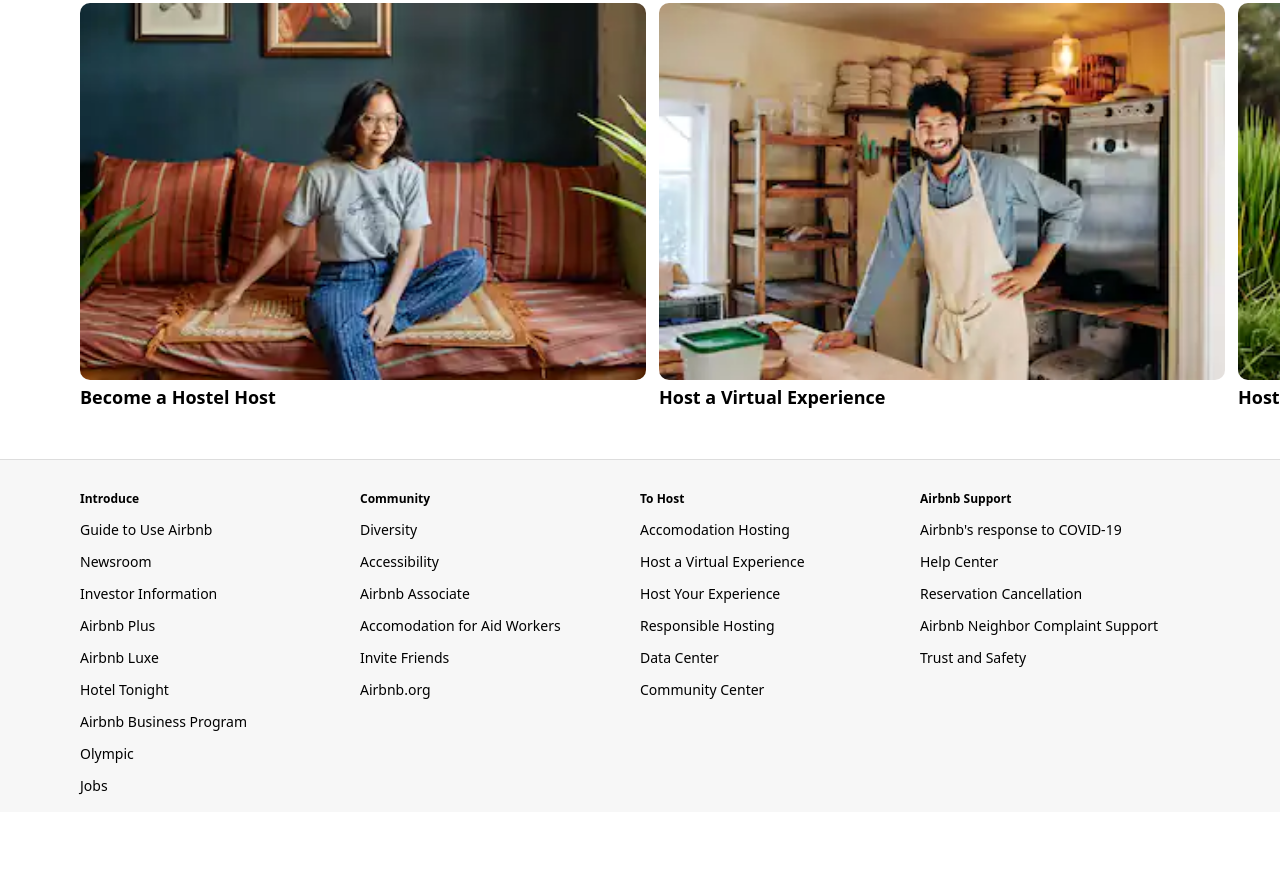
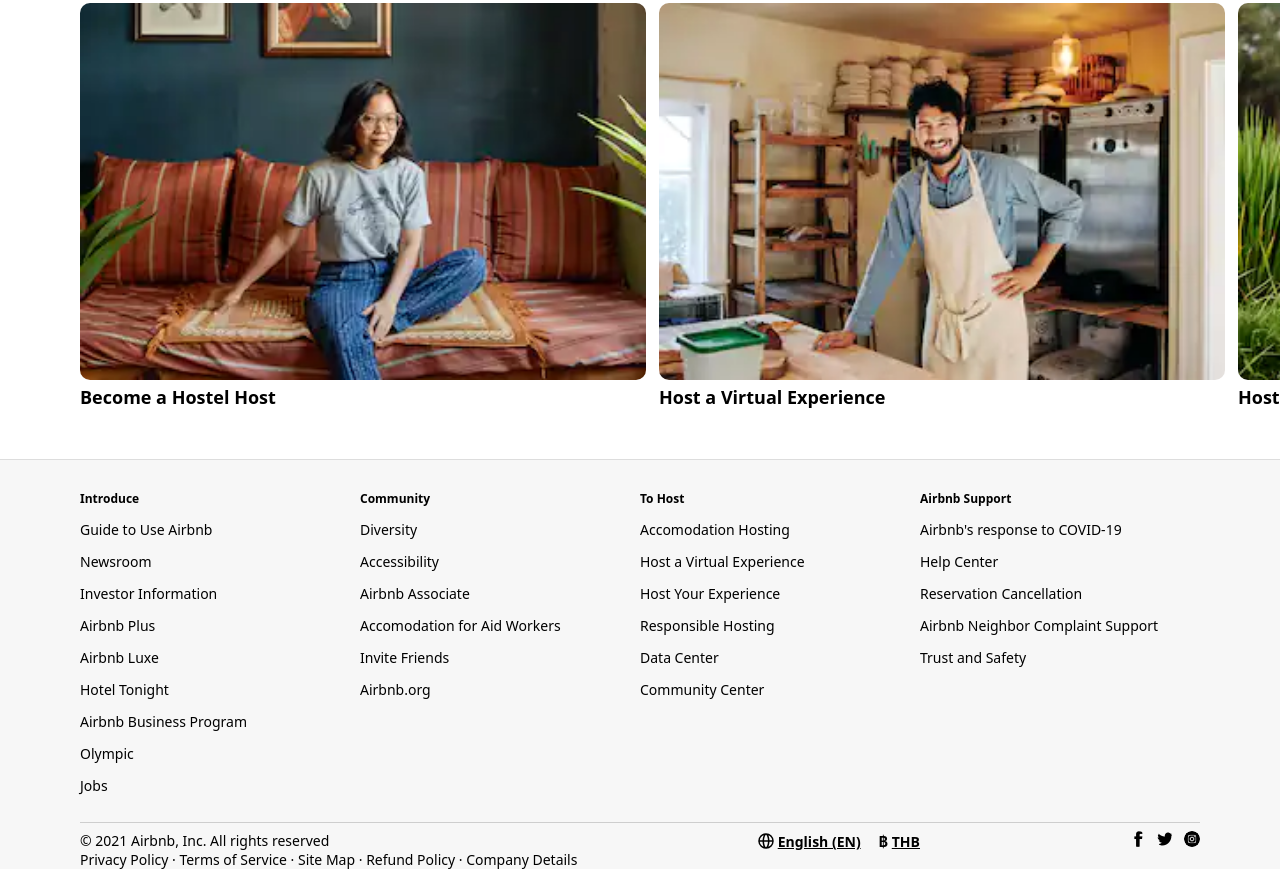
Before and after one commit to janjaw007/airbnb-clone, a plain HTML site: page index.html in a window 1280 px wide. Shown: the part 2440-3329 px from the top of the page. Before the commit the page ends 3262 px from the top, so only its background shows below. Drawn offline with Linux system fonts and the light colour scheme.

Commit message:
airbnb-clone:finish footer 2 section

```diff
--- a/index.html
+++ b/index.html
@@ -413,6 +413,70 @@
           </li>
         </ul>
       </div>
+      <hr />
+      <div class="footer-section-2">
+        <div class="footer-copy-right">
+          <div>&copy; 2021 Airbnb, Inc. All rights reserved</div>
+          <div>
+            <a href="#">Privacy Policy</a>
+            ·
+            <a href="#">Terms of Service</a>
+            ·
+            <a href="#">Site Map</a>
+            ·
+            <a href="#">Refund Policy</a>
+            ·
+            <a href="#">Company Details</a>
+          </div>
+        </div>
+        <div class="footer-currency">
+          <span>
+            <a href="#">
+              <svg
+                viewBox="0 0 16 16"
+                xmlns="http://www.w3.org/2000/svg"
+                aria-hidden="true"
+                role="presentation"
+                focusable="false"
+                style="
+                  height: 16px;
+                  width: 16px;
+                  fill: currentcolor;
+                  position: relative;
+                  top: 2px;
+                "
+              >
+                <path
+                  d="m8.002.25a7.77 7.77 0 0 1 7.748 7.776 7.75 7.75 0 0 1 -7.521 7.72l-.246.004a7.75 7.75 0 0 1 -7.73-7.513l-.003-.245a7.75 7.75 0 0 1 7.752-7.742zm1.949 8.5h-3.903c.155 2.897 1.176 5.343 1.886 5.493l.068.007c.68-.002 1.72-2.365 1.932-5.23zm4.255 0h-2.752c-.091 1.96-.53 3.783-1.188 5.076a6.257 6.257 0 0 0 3.905-4.829zm-9.661 0h-2.75a6.257 6.257 0 0 0 3.934 5.075c-.615-1.208-1.036-2.875-1.162-4.686l-.022-.39zm1.188-6.576-.115.046a6.257 6.257 0 0 0 -3.823 5.03h2.75c.085-1.83.471-3.54 1.059-4.81zm2.262-.424c-.702.002-1.784 2.512-1.947 5.5h3.904c-.156-2.903-1.178-5.343-1.892-5.494l-.065-.007zm2.28.432.023.05c.643 1.288 1.069 3.084 1.157 5.018h2.748a6.275 6.275 0 0 0 -3.929-5.068z"
+                ></path>
+              </svg>
+              <b><u>English (EN)</u></b>
+            </a>
+            &nbsp; &nbsp;
+            <a href="#">
+              <b
+                >฿
+                <u>THB</u>
+              </b>
+            </a>
+          </span>
+        </div>
+        <div class="footer-socials">
+          <span>
+            <a href="#">
+              <img src="asset/FB.png" alt="" />
+            </a>
+            &nbsp;
+            <a href="#">
+              <img src="asset/twitter.png" alt="" />
+            </a>
+            &nbsp;
+            <a href="#">
+              <img src="asset/images.png" />
+            </a>
+          </span>
+        </div>
+      </div>
     </footer>
   </body>
 </html>
--- a/style.css
+++ b/style.css
@@ -374,3 +374,56 @@ body {
 .footer-lists > li > a:hover {
   text-decoration: underline;
 }
+
+.footer-section > hr {
+  height: 1px;
+  border-width: 0;
+  background-color: #cecece;
+  margin: 8px 0;
+}
+
+.footer-section-2 {
+  display: grid;
+  grid-template-columns: 2fr 1fr 1fr;
+  margin-bottom: 20px;
+}
+.footer-section-2 > .footer-copy-right > div {
+  font-size: 14px;
+}
+
+.footer-section-2 > .footer-copy-right > div > a {
+  text-decoration: none;
+  color: #000000;
+}
+.footer-section-2 > .footer-copy-right > div > a:hover {
+  text-decoration: underline;
+}
+
+.footer-currency {
+  text-align: right;
+  font-size: 14px;
+}
+
+.footer-currency > span > a {
+  text-decoration: none;
+  color: #000000;
+}
+
+.footer-socials {
+  text-align: right;
+  font-size: 14px;
+}
+
+.footer-socials > span > a {
+  text-decoration: none;
+}
+
+.footer-socials > span > a:hover {
+  text-decoration: underline;
+}
+
+.footer-socials > span > a > img {
+  width: 16px;
+  height: 16px;
+  border-radius: 10px;
+}
```
